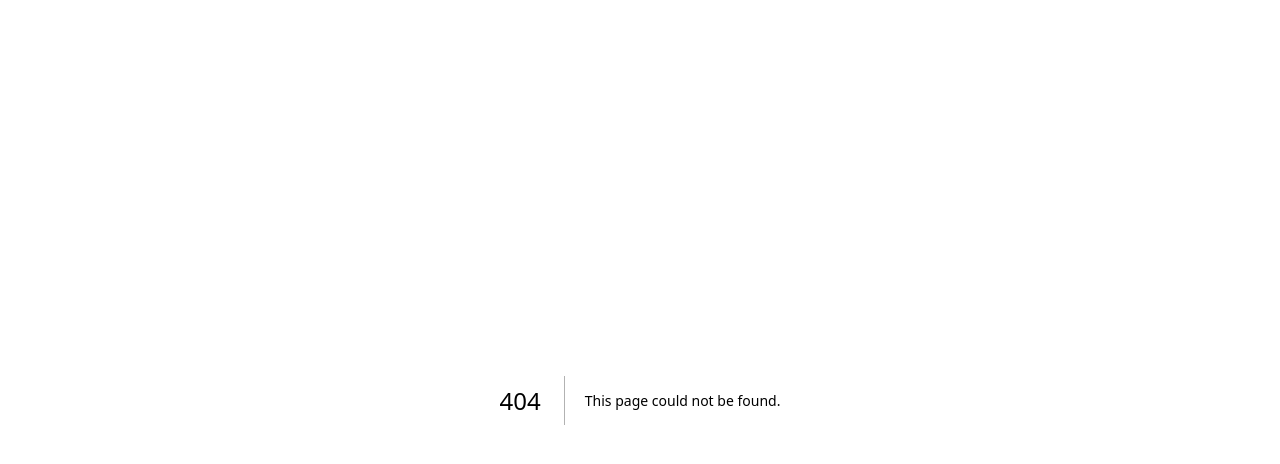
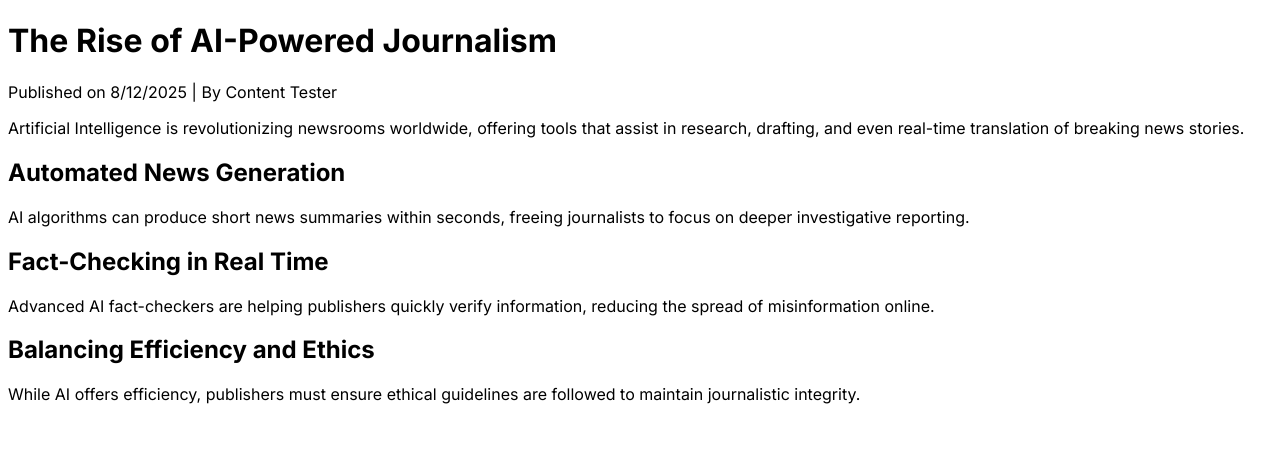
Before and after one commit to Mustapha-Zmirli/wb-test-content, a Next.js app: page /article21 in a window 1280 px wide. Before the commit this address had no page. Shown: the top 464 px of the page. Built offline with nearby package versions, Linux system fonts and the light colour scheme.

Commit message:
changes added again

```diff
--- /dev/null
+++ b/app/article21/page.tsx
@@ -0,0 +1,39 @@
+export default function Article21() {
+  return (
+    <div className="max-w-4xl mx-auto px-4 py-8">
+      <header className="mb-8">
+        <h1 className="text-4xl font-bold text-gray-900 mb-4">
+          The Rise of AI-Powered Journalism
+        </h1>
+        <div className="text-gray-600 text-sm">
+          Published on {new Date().toLocaleDateString()} | By Content Tester
+        </div>
+      </header>
+
+      <article className="prose prose-lg max-w-none">
+        <p>
+          Artificial Intelligence is revolutionizing newsrooms worldwide, offering tools that assist in
+          research, drafting, and even real-time translation of breaking news stories.
+        </p>
+
+        <h2>Automated News Generation</h2>
+        <p>
+          AI algorithms can produce short news summaries within seconds, freeing journalists to focus
+          on deeper investigative reporting.
+        </p>
+
+        <h2>Fact-Checking in Real Time</h2>
+        <p>
+          Advanced AI fact-checkers are helping publishers quickly verify information, reducing the
+          spread of misinformation online.
+        </p>
+
+        <h2>Balancing Efficiency and Ethics</h2>
+        <p>
+          While AI offers efficiency, publishers must ensure ethical guidelines are followed to
+          maintain journalistic integrity.
+        </p>
+      </article>
+    </div>
+  )
+}
--- /dev/null
+++ b/app/article22/page.tsx
@@ -0,0 +1,39 @@
+export default function Article22() {
+  return (
+    <div className="max-w-4xl mx-auto px-4 py-8">
+      <header className="mb-8">
+        <h1 className="text-4xl font-bold text-gray-900 mb-4">
+          How 5G is Transforming Digital Media
+        </h1>
+        <div className="text-gray-600 text-sm">
+          Published on {new Date().toLocaleDateString()} | By Content Tester
+        </div>
+      </header>
+
+      <article className="prose prose-lg max-w-none">
+        <p>
+          The rollout of 5G technology is opening new possibilities for streaming, real-time
+          collaboration, and interactive content in the publishing world.
+        </p>
+
+        <h2>Faster Content Delivery</h2>
+        <p>
+          With ultra-low latency and faster speeds, publishers can deliver high-quality videos and
+          interactive experiences without buffering.
+        </p>
+
+        <h2>Enhanced Mobile Journalism</h2>
+        <p>
+          Journalists in the field can upload large files instantly, enabling live updates with
+          minimal delay.
+        </p>
+
+        <h2>New Audience Engagement Models</h2>
+        <p>
+          5G allows for immersive AR/VR content experiences, attracting younger and tech-savvy
+          audiences.
+        </p>
+      </article>
+    </div>
+  )
+}
```
